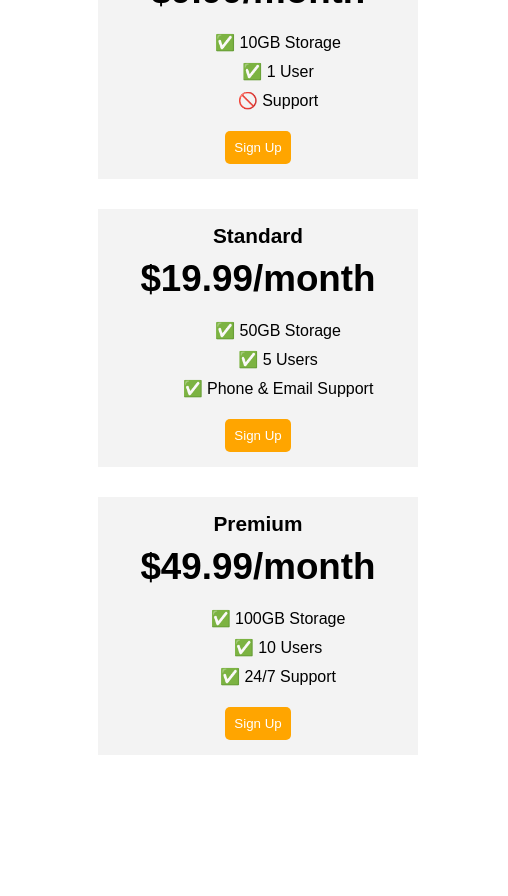
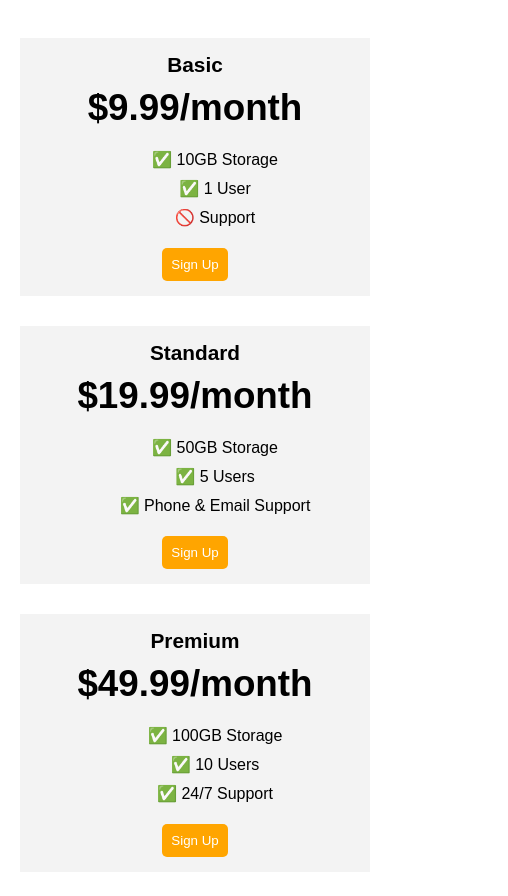
Before and after one commit to thiagofjau/flexbox_pricing_table, a plain HTML site: page index.html in a window 390 px wide. Shown: the whole page, 508 px wide, since content can reach past the window. Before the commit the page ends 845 px from the top, so only its background shows below. Drawn offline with Linux system fonts and the light colour scheme; a web font is replaced by a local one.

Commit message:
alinhamento das colunas no centro (responsivo)

```diff
--- a/index.html
+++ b/index.html
@@ -80,12 +80,17 @@
 
     /*responsividade*/
     @media (max-width: 1080px) {
+      html {
+        flex-direction: row; /*alinhou centro colunas mobile*/
+      }
+
       .pricing-container {
         flex-direction: column;
 
         /*coluna mobile*/
-        padding: 90px;
-        min-width: 320px;
+        padding: 30px;
+        min-width: 350px;
+        max-width: fit-content;
       }
 
       .pricing-plan {
```
